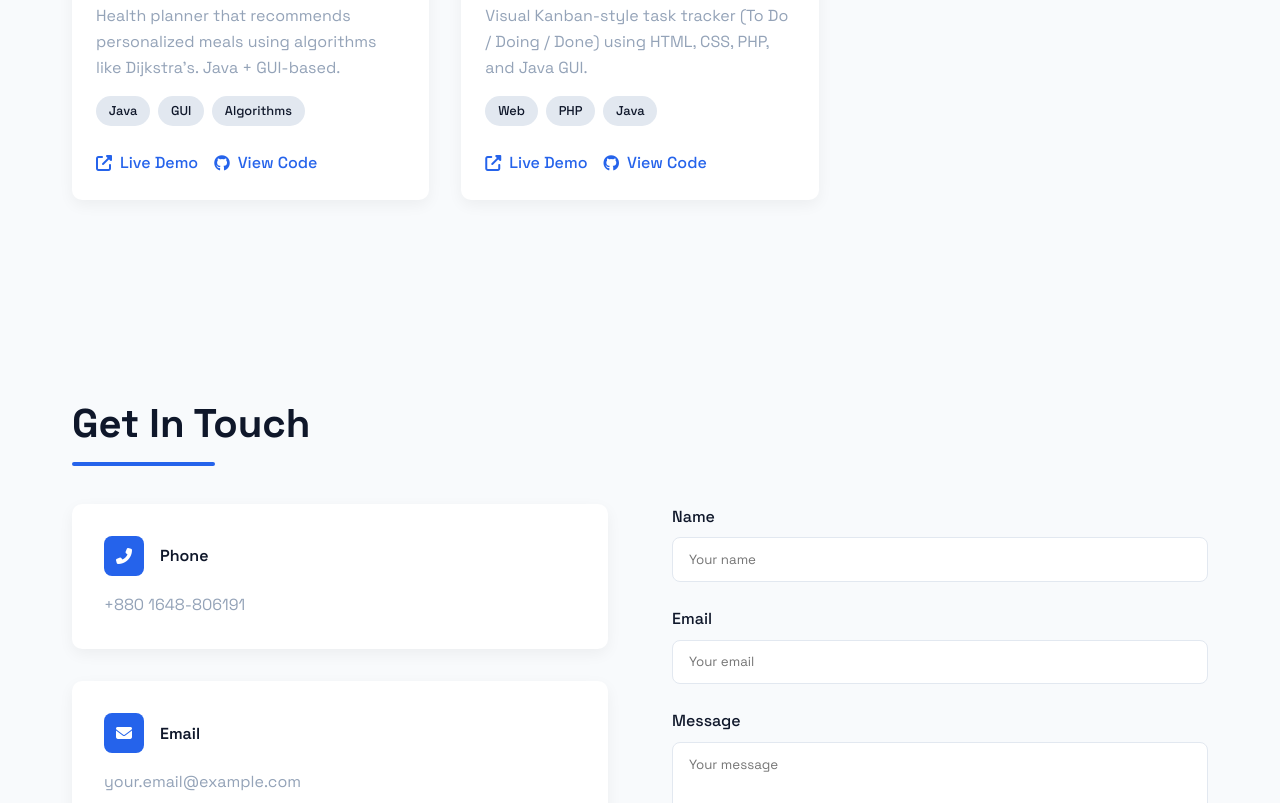
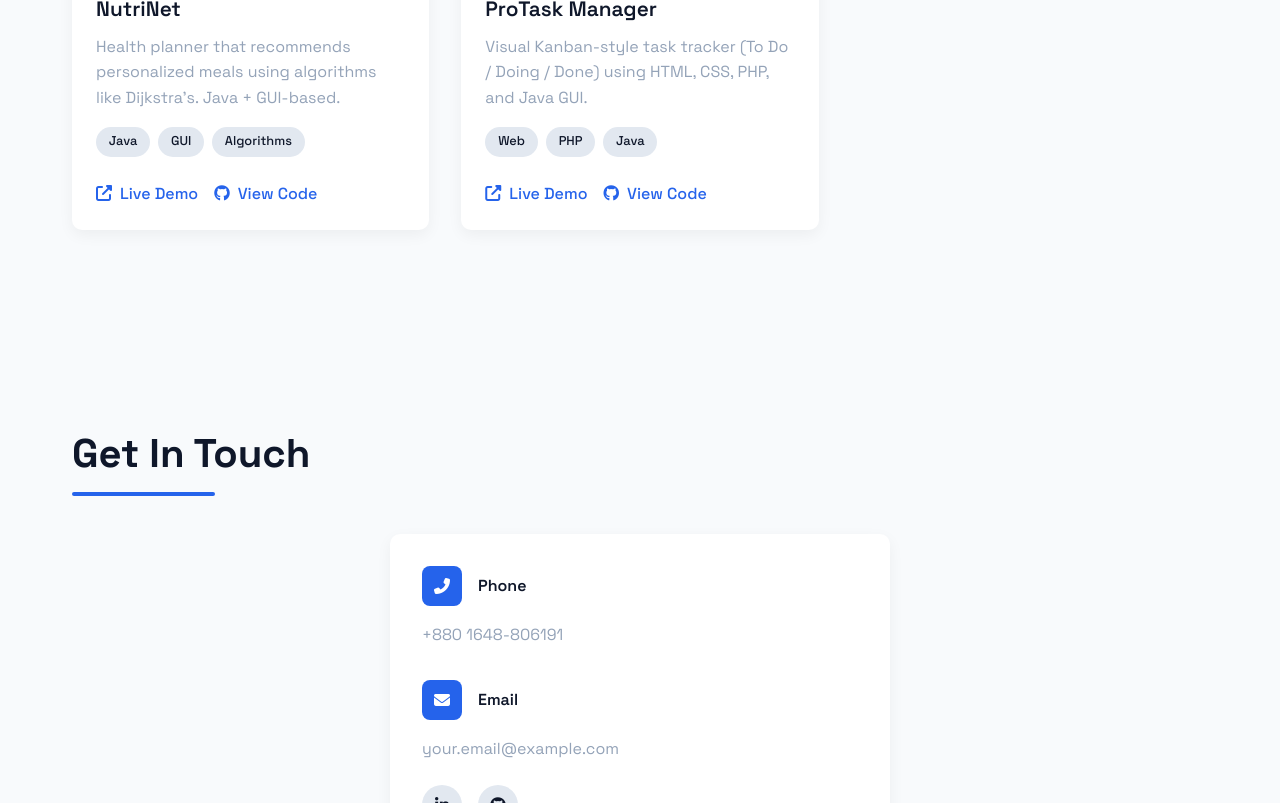
Before and after one commit to ToufiqTushar/Portfolio, a plain HTML site: page index.html in a window 1280 px wide. Shown: the part 2705-3508 px from the top of the page. Drawn offline with Linux system fonts and the light colour scheme.

Commit message:
6th commit

```diff
--- a/index.html
+++ b/index.html
@@ -450,15 +450,10 @@
 
     /* Contact */
     .contact-container {
-      display: grid;
-      grid-template-columns: 1fr 1fr;
-      gap: 4rem;
-    }
-
-    .contact-info {
       display: flex;
-      flex-direction: column;
+      justify-content: center;
       gap: 2rem;
+      flex-wrap: wrap;
     }
 
     .contact-card {
@@ -467,6 +462,8 @@
       border-radius: 10px;
       box-shadow: 0 5px 15px rgba(0, 0, 0, 0.05);
       transition: var(--transition);
+      width: 100%;
+      max-width: 500px;
     }
 
     .contact-card:hover {
@@ -500,6 +497,8 @@
       color: var(--gray);
       text-decoration: none;
       transition: var(--transition);
+      display: block;
+      margin-bottom: 1rem;
     }
 
     .contact-link:hover {
@@ -509,7 +508,7 @@
     .social-links {
       display: flex;
       gap: 1rem;
-      margin-top: 1rem;
+      margin-top: 1.5rem;
     }
 
     .social-link {
@@ -528,38 +527,6 @@
       background: var(--primary);
       color: white;
       transform: translateY(-3px);
-    }
-
-    .contact-form .form-group {
-      margin-bottom: 1.5rem;
-    }
-
-    .contact-form label {
-      display: block;
-      margin-bottom: 0.5rem;
-      font-weight: 500;
-    }
-
-    .contact-form input,
-    .contact-form textarea {
-      width: 100%;
-      padding: 0.8rem 1rem;
-      border: 1px solid #e2e8f0;
-      border-radius: 8px;
-      font-family: inherit;
-      transition: var(--transition);
-    }
-
-    .contact-form input:focus,
-    .contact-form textarea:focus {
-      outline: none;
-      border-color: var(--primary);
-      box-shadow: 0 0 0 3px rgba(37, 99, 235, 0.2);
-    }
-
-    .contact-form textarea {
-      min-height: 150px;
-      resize: vertical;
     }
 
     /* Footer */
@@ -632,8 +599,7 @@
     /* Responsive */
     @media (max-width: 992px) {
       .hero-content,
-      .about-content,
-      .contact-container {
+      .about-content {
         grid-template-columns: 1fr;
       }
 
@@ -722,7 +688,7 @@
           <p>My current focus areas include full-stack development, system design, and exploring the intersections of AI with traditional software development.</p>
         </div>
         <div class="about-image">
-          <img src="" alt="About me">
+          <img src="https://images.unsplash.com/photo-1519085360753-af0119f7cbe7?ixlib=rb-4.0.3&ixid=M3wxMjA3fDB8MHxwaG90by1wYWdlfHx8fGVufDB8fHx8fA%3D%3D&auto=format&fit=crop&w=1374&q=80" alt="About me">
         </div>
       </div>
     </div>
@@ -847,7 +813,6 @@
     <div class="container">
       <h2 class="section-title">Get In Touch</h2>
       <div class="contact-container">
-        <div class="contact-info">
         <div class="contact-card">
           <div class="contact-title">
             <div class="contact-icon">
@@ -856,40 +821,24 @@
             <div class="contact-text">Phone</div>
           </div>
           <a href="tel:+8801648806191" class="contact-link">+880 1648-806191</a>
-          </div>
-          <div class="contact-card">
-            <div class="contact-title">
+
+          <div class="contact-title" style="margin-top: 2rem;">
             <div class="contact-icon">
               <i class="fas fa-envelope"></i>
             </div>
             <div class="contact-text">Email</div>
           </div>
           <a href="mailto:your.email@example.com" class="contact-link">your.email@example.com</a>
+
           <div class="social-links">
-              <a href="https://www.linkedin.com/in/taufiq-zahan-tushar/" class="social-link" target="_blank">
+            <a href="https://www.linkedin.com/in/taufiq-zahan-tushar/" class="social-link" target="_blank" rel="noopener noreferrer">
               <i class="fab fa-linkedin-in"></i>
             </a>
-              <a href="https://github.com/ToufiqTushar" class="social-link" target="_blank">
+            <a href="https://github.com/ToufiqTushar" class="social-link" target="_blank" rel="noopener noreferrer">
               <i class="fab fa-github"></i>
             </a>
           </div>
         </div>
-        </div>
-        <form class="contact-form">
-          <div class="form-group">
-            <label for="name">Name</label>
-            <input type="text" id="name" placeholder="Your name">
-          </div>
-          <div class="form-group">
-            <label for="email">Email</label>
-            <input type="email" id="email" placeholder="Your email">
-          </div>
-          <div class="form-group">
-            <label for="message">Message</label>
-            <textarea id="message" placeholder="Your message"></textarea>
-          </div>
-          <button type="submit" class="btn btn-primary">Send Message</button>
-        </form>
       </div>
     </div>
   </section>
@@ -906,10 +855,10 @@
           <a href="#contact" class="footer-link">Contact</a>
         </div>
         <div class="footer-socials">
-          <a href="https://www.linkedin.com/in/taufiq-zahan-tushar/" class="footer-social" target="_blank">
+          <a href="https://www.linkedin.com/in/taufiq-zahan-tushar/" class="footer-social" target="_blank" rel="noopener noreferrer">
             <i class="fab fa-linkedin-in"></i>
           </a>
-          <a href="https://github.com/ToufiqTushar" class="footer-social" target="_blank">
+          <a href="https://github.com/ToufiqTushar" class="footer-social" target="_blank" rel="noopener noreferrer">
             <i class="fab fa-github"></i>
           </a>
         </div>
```
Lines whose indentation alone changed are shown as unchanged.
